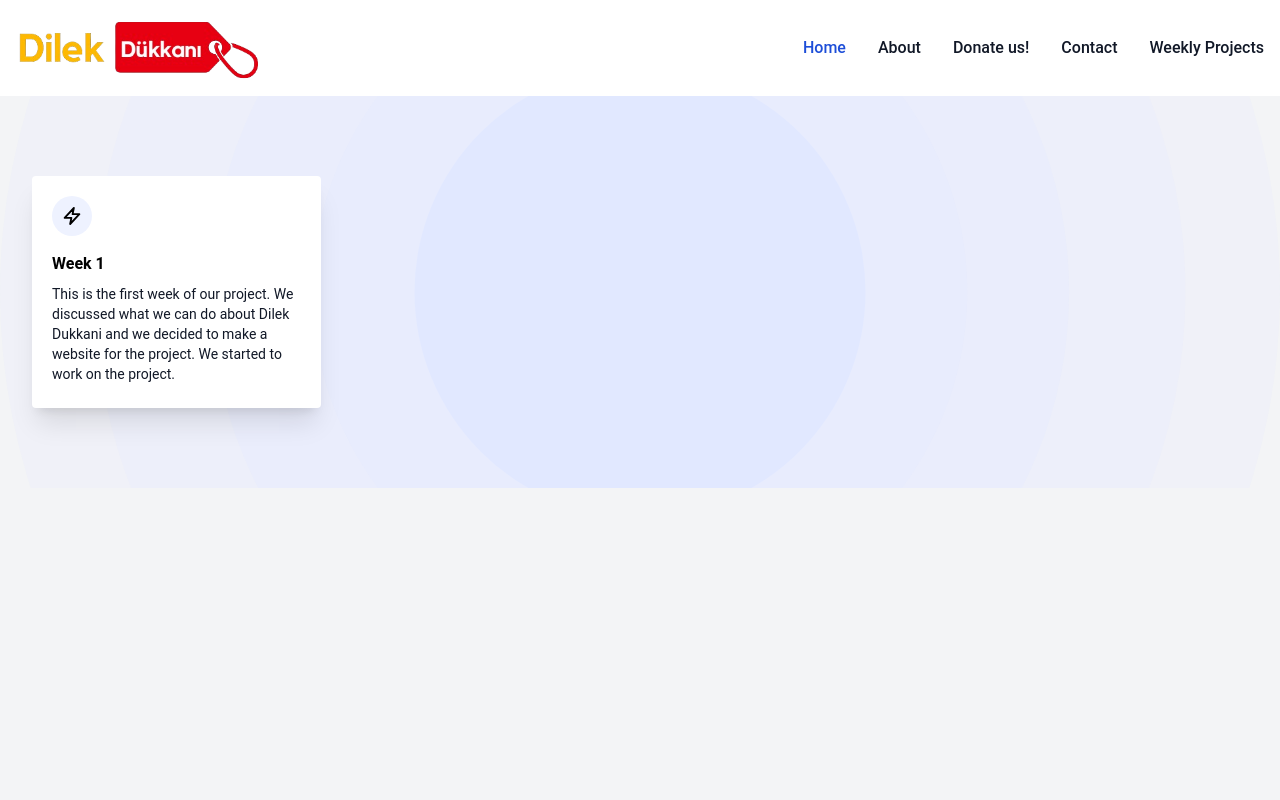
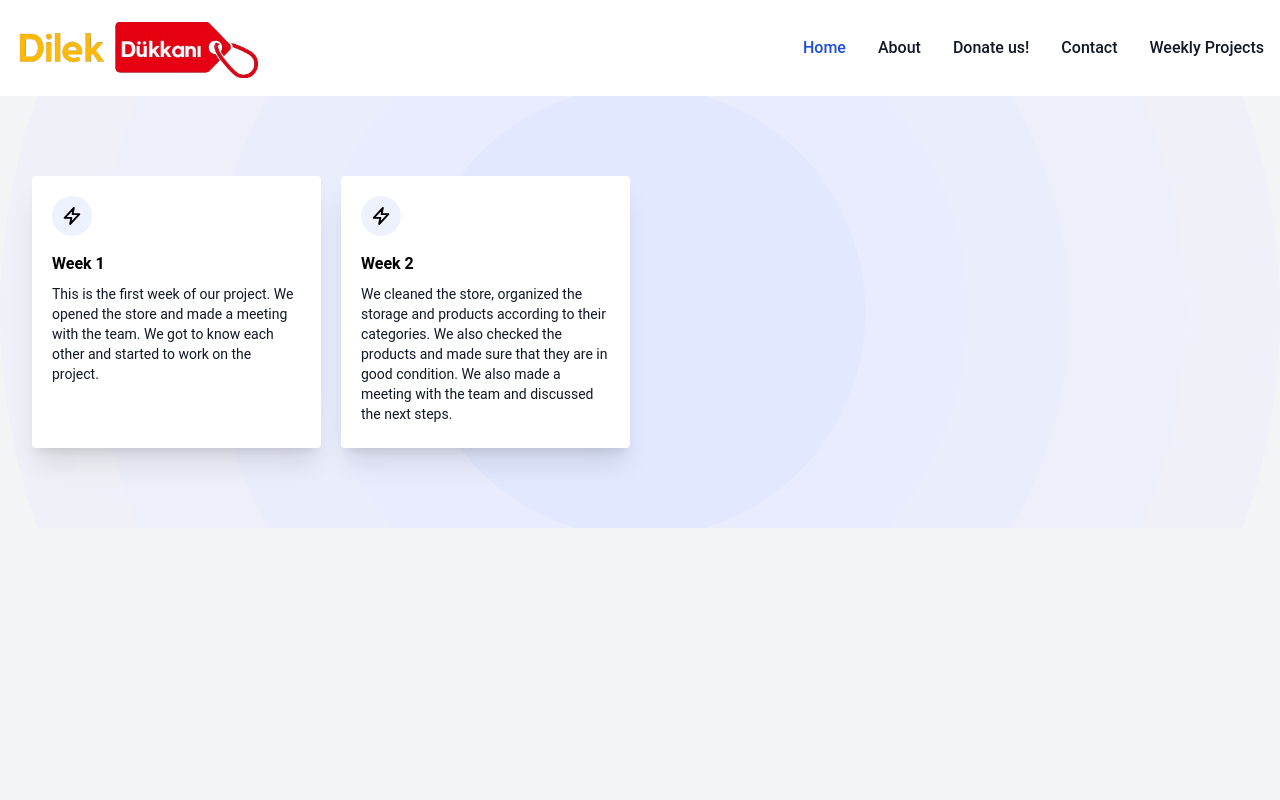
Before and after one commit to fatihdonmezdev/dilek-dukkani, a Next.js app: page /weeks in a window 1280 px wide. Shown: the top 800 px of the page. Built offline with nearby package versions, Linux system fonts and the light colour scheme.

Commit message:
Added weeks to the project.

```diff
--- a/src/pages/weeks/index.js
+++ b/src/pages/weeks/index.js
@@ -60,9 +60,36 @@ const Weeks = () => {
               </div>
               <p className="mb-2 font-bold">Week 1</p>
               <p className="text-sm leading-5 text-gray-900">
-                This is the first week of our project. We discussed what we can
-                do about Dilek Dukkani and we decided to make a website for the
-                project. We started to work on the project.
+                This is the first week of our project. We opened the store and
+                made a meeting with the team. We got to know each other and
+                started to work on the project.
+              </p>
+            </div>
+            <div className="w-full h-1 ml-auto duration-300 origin-left transform scale-x-0 bg-deep-purple-accent-400 group-hover:scale-x-100" />
+          </div>
+          <div className="flex flex-col justify-between overflow-hidden text-left transition-shadow duration-200 bg-white rounded shadow-xl group hover:shadow-2xl">
+            <div className="p-5">
+              <div className="flex items-center justify-center w-10 h-10 mb-4 rounded-full bg-indigo-50">
+                <svg
+                  className="w-8 h-8 text-deep-purple-accent-400"
+                  stroke="currentColor"
+                  viewBox="0 0 52 52"
+                >
+                  <polygon
+                    strokeWidth="3"
+                    strokeLinecap="round"
+                    strokeLinejoin="round"
+                    fill="none"
+                    points="29 13 14 29 25 29 23 39 38 23 27 23"
+                  />
+                </svg>
+              </div>
+              <p className="mb-2 font-bold">Week 2</p>
+              <p className="text-sm leading-5 text-gray-900">
+                We cleaned the store, organized the storage and products
+                according to their categories. We also checked the products and
+                made sure that they are in good condition. We also made a
+                meeting with the team and discussed the next steps.
               </p>
             </div>
             <div className="w-full h-1 ml-auto duration-300 origin-left transform scale-x-0 bg-deep-purple-accent-400 group-hover:scale-x-100" />
```
